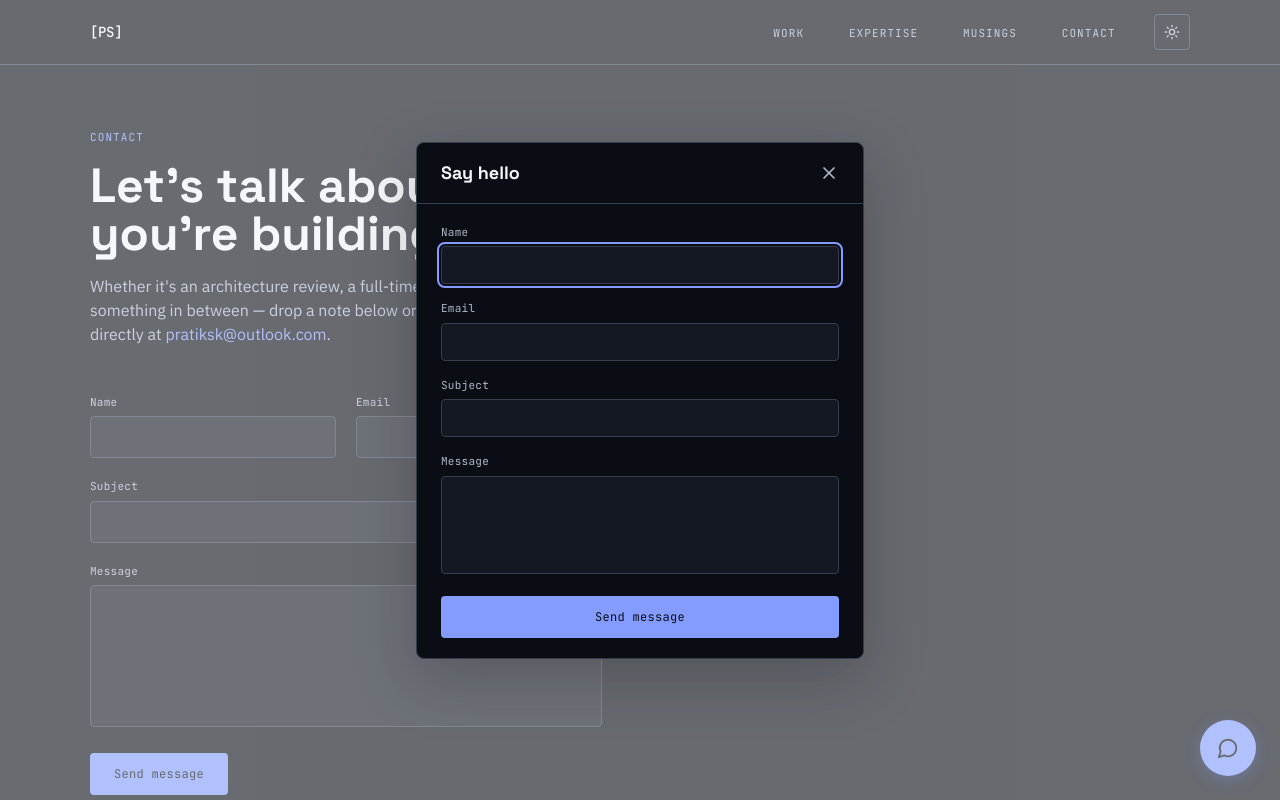
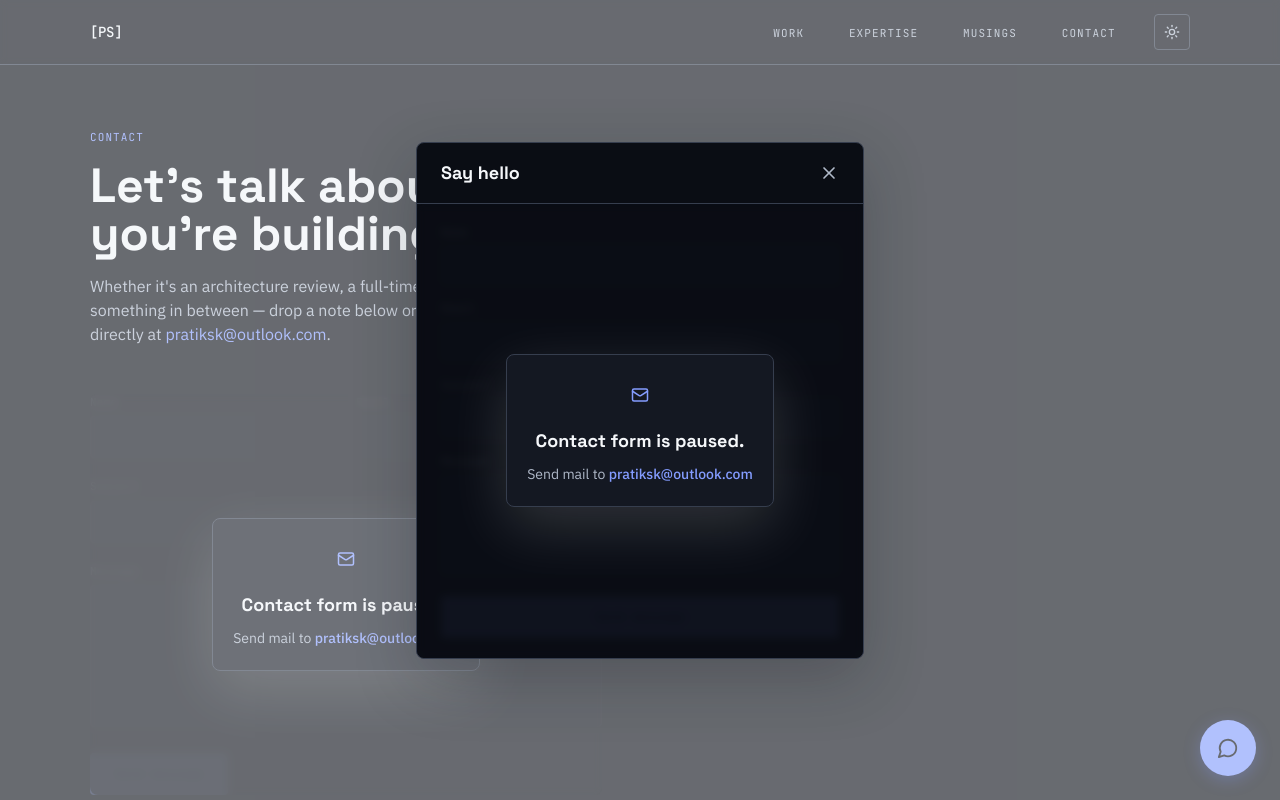
Before and after one commit to 1n4NO/pratik-portfolio, a Next.js app: page /contact in a window 1280 px wide. Both pictures are taken after a click on the button 1228 px from the left and 748 px from the top of the page. Shown: the top 800 px of the page. Built offline with nearby package versions, Linux system fonts and the light colour scheme; no server answers.

Commit message:
Disabled contact form

```diff
--- a/components/layout/FloatingContact.tsx
+++ b/components/layout/FloatingContact.tsx
@@ -1,21 +1,16 @@
 "use client";
 
-import { useEffect, useRef, useState, FormEvent } from "react";
+import { useEffect, useRef, useState, type FormEvent } from "react";
 import { MessageCircle, X } from "lucide-react";
-
-type Status = "idle" | "submitting" | "success" | "error";
+import { DisabledContactOverlay } from "@/components/ui/DisabledContactOverlay";
 
 export function FloatingContact() {
   const [open, setOpen] = useState(false);
-  const [status, setStatus] = useState<Status>("idle");
-  const [errorMsg, setErrorMsg] = useState("");
   const dialogRef = useRef<HTMLDivElement>(null);
-  const firstFieldRef = useRef<HTMLInputElement | null>(null);
 
   useEffect(() => {
     if (open) {
       document.body.style.overflow = "hidden";
-      firstFieldRef.current?.focus();
     } else {
       document.body.style.overflow = "";
     }
@@ -32,33 +27,8 @@ export function FloatingContact() {
     return () => window.removeEventListener("keydown", onKeyDown);
   }, [open]);
 
-  async function handleSubmit(e: FormEvent<HTMLFormElement>) {
+  function handleSubmit(e: FormEvent<HTMLFormElement>) {
     e.preventDefault();
-    setStatus("submitting");
-    setErrorMsg("");
-
-    const form = e.currentTarget;
-    const data = {
-      name: (form.elements.namedItem("name") as HTMLInputElement).value,
-      email: (form.elements.namedItem("email") as HTMLInputElement).value,
-      subject: (form.elements.namedItem("subject") as HTMLInputElement).value,
-      message: (form.elements.namedItem("message") as HTMLTextAreaElement).value,
-    };
-
-    try {
-      const res = await fetch("/api/contact", {
-        method: "POST",
-        headers: { "Content-Type": "application/json" },
-        body: JSON.stringify(data),
-      });
-      const json = await res.json();
-      if (!res.ok) throw new Error(json.error ?? "Something went wrong.");
-      setStatus("success");
-      form.reset();
-    } catch (err) {
-      setStatus("error");
-      setErrorMsg(err instanceof Error ? err.message : "Something went wrong.");
-    }
   }
 
   return (
@@ -98,32 +68,10 @@ export function FloatingContact() {
               </button>
             </div>
 
-            {status === "success" ? (
-              <div className="px-6 py-10 text-center">
-                <p className="font-display text-lg font-bold mb-2">Message sent.</p>
-                <p className="text-sm text-ink-soft mb-6">
-                  Thanks for reaching out — I&apos;ll get back to you soon.
-                </p>
-                <button
-                  onClick={() => {
-                    setOpen(false);
-                    setStatus("idle");
-                  }}
-                  className="font-mono text-[12px] text-signal hover:text-signal-dark focus-ring rounded"
-                >
-                  Close
-                </button>
-              </div>
-            ) : (
-              <form onSubmit={handleSubmit} className="px-6 py-5 space-y-4">
-                <Field
-                  label="Name"
-                  name="name"
-                  inputRef={(node) => {
-                    firstFieldRef.current = node;
-                  }}
-                  required
-                />
+            <div className="relative">
+              <form onSubmit={handleSubmit} className="px-6 py-5 space-y-4" aria-disabled="true">
+                <fieldset disabled className="space-y-4 opacity-45">
+                  <Field label="Name" name="name" required />
                   <Field label="Email" name="email" type="email" required />
                   <Field label="Subject" name="subject" required />
                   <div>
@@ -142,21 +90,16 @@ export function FloatingContact() {
                     />
                   </div>
 
-                {status === "error" && (
-                  <p role="alert" className="text-sm text-danger">
-                    {errorMsg}
-                  </p>
-                )}
-
                   <button
                     type="submit"
-                  disabled={status === "submitting"}
                     className="w-full inline-flex items-center justify-center gap-2 font-mono text-[12px] tracking-wide rounded px-5 py-3 bg-signal text-paper hover:bg-signal-dark transition-colors focus-ring disabled:opacity-50"
                   >
-                  {status === "submitting" ? "Sending…" : "Send message"}
+                    Send message
                   </button>
+                </fieldset>
               </form>
-            )}
+              <DisabledContactOverlay />
+            </div>
           </div>
         </div>
       )}
@@ -169,13 +112,11 @@ function Field({
   name,
   type = "text",
   required,
-  inputRef,
 }: {
   label: string;
   name: string;
   type?: string;
   required?: boolean;
-  inputRef?: (node: HTMLInputElement | null) => void;
 }) {
   return (
     <div>
@@ -186,7 +127,6 @@ function Field({
         {label}
       </label>
       <input
-        ref={inputRef}
         id={name}
         name={name}
         type={type}
--- a/components/sections/ContactForm.tsx
+++ b/components/sections/ContactForm.tsx
@@ -1,53 +1,17 @@
 "use client";
 
-import { useState, FormEvent } from "react";
-
-type Status = "idle" | "submitting" | "success" | "error";
+import { DisabledContactOverlay } from "@/components/ui/DisabledContactOverlay";
+import type { FormEvent } from "react";
 
 export function ContactForm() {
-  const [status, setStatus] = useState<Status>("idle");
-  const [errorMsg, setErrorMsg] = useState("");
-
-  async function handleSubmit(e: FormEvent<HTMLFormElement>) {
+  function handleSubmit(e: FormEvent<HTMLFormElement>) {
     e.preventDefault();
-    setStatus("submitting");
-    setErrorMsg("");
-
-    const form = e.currentTarget;
-    const data = {
-      name: (form.elements.namedItem("name") as HTMLInputElement).value,
-      email: (form.elements.namedItem("email") as HTMLInputElement).value,
-      subject: (form.elements.namedItem("subject") as HTMLInputElement).value,
-      message: (form.elements.namedItem("message") as HTMLTextAreaElement).value,
-    };
-
-    try {
-      const res = await fetch("/api/contact", {
-        method: "POST",
-        headers: { "Content-Type": "application/json" },
-        body: JSON.stringify(data),
-      });
-      const json = await res.json();
-      if (!res.ok) throw new Error(json.error ?? "Something went wrong.");
-      setStatus("success");
-      form.reset();
-    } catch (err) {
-      setStatus("error");
-      setErrorMsg(err instanceof Error ? err.message : "Something went wrong.");
-    }
-  }
-
-  if (status === "success") {
-    return (
-      <div className="border border-line rounded-lg p-8 text-center bg-surface">
-        <p className="font-display text-xl font-bold mb-2">Message sent.</p>
-        <p className="text-sm text-ink-soft">Thanks for reaching out — I&apos;ll get back to you soon.</p>
-      </div>
-    );
   }
 
   return (
-    <form onSubmit={handleSubmit} className="space-y-5 max-w-lg">
+    <div className="relative max-w-lg rounded-lg">
+      <form onSubmit={handleSubmit} className="space-y-5" aria-disabled="true">
+        <fieldset disabled className="space-y-5 opacity-45">
           <div className="grid grid-cols-1 sm:grid-cols-2 gap-5">
             <Field label="Name" name="name" required />
             <Field label="Email" name="email" type="email" required />
@@ -66,20 +30,16 @@ export function ContactForm() {
             />
           </div>
 
-      {status === "error" && (
-        <p role="alert" className="text-sm text-danger">
-          {errorMsg}
-        </p>
-      )}
-
           <button
             type="submit"
-        disabled={status === "submitting"}
-        className="inline-flex items-center justify-center gap-2 font-mono text-[12px] tracking-wide rounded px-6 py-3 bg-signal text-paper hover:bg-signal-dark transition-colors focus-ring disabled:opacity-50"
+            className="inline-flex items-center justify-center gap-2 font-mono text-[12px] tracking-wide rounded px-6 py-3 bg-signal text-paper transition-colors focus-ring disabled:opacity-50"
           >
-        {status === "submitting" ? "Sending…" : "Send message"}
+            Send message
           </button>
+        </fieldset>
       </form>
+      <DisabledContactOverlay />
+    </div>
   );
 }
 
--- /dev/null
+++ b/components/ui/DisabledContactOverlay.tsx
@@ -0,0 +1,24 @@
+import { Mail } from "lucide-react";
+import { profile } from "@/data/profile";
+
+export function DisabledContactOverlay() {
+  return (
+    <div className="absolute inset-0 z-10 flex items-center justify-center rounded-lg bg-paper/80 p-5 text-center backdrop-blur-sm">
+      <div className="max-w-xs rounded-lg border border-line bg-surface p-5 shadow-[0_20px_60px_rgb(var(--color-ink)_/_0.16)]">
+        <div className="mx-auto mb-3 flex h-10 w-10 items-center justify-center rounded-full bg-signal/12 text-signal">
+          <Mail size={18} aria-hidden="true" />
+        </div>
+        <p className="font-display text-lg font-bold">Contact form is paused.</p>
+        <p className="mt-2 text-sm leading-relaxed text-ink-soft">
+          Send mail to{" "}
+          <a
+            href={`mailto:${profile.email}`}
+            className="font-medium text-signal hover:text-signal-dark focus-ring rounded"
+          >
+            {profile.email}
+          </a>
+        </p>
+      </div>
+    </div>
+  );
+}
```
Lines whose indentation alone changed are shown as unchanged.
